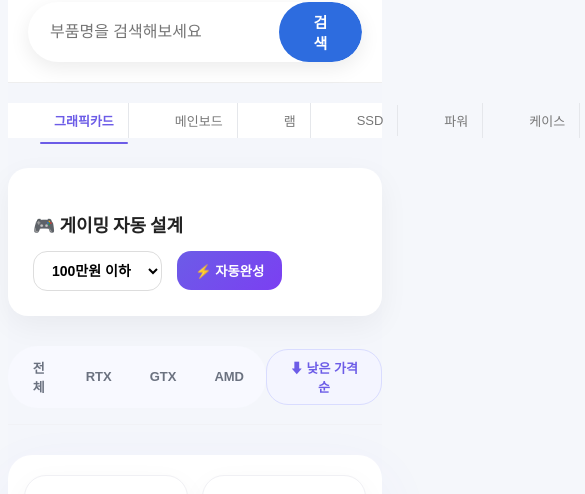
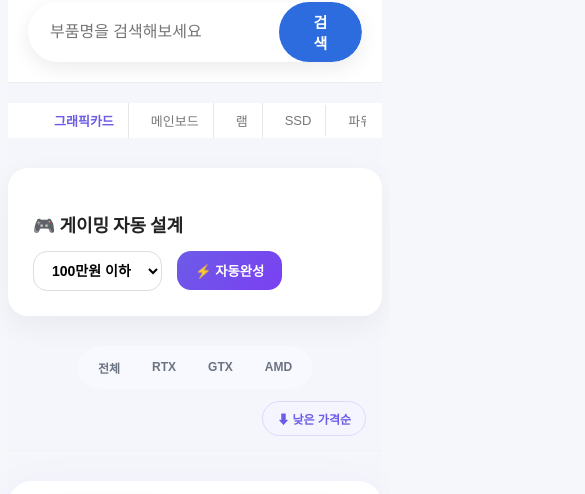
Before and after one commit to choyoungwooo/Comsandashop, a React (Vite) app: page /builder in a window 390 px wide. Shown: the part 96-590 px from the top of the page, 585 px wide, since content can reach past the window. Built offline with nearby package versions, Linux system fonts and the light colour scheme; a web font is replaced by a local one.

Commit message:
mobile layout fix

```diff
--- a/src/css/home.css
+++ b/src/css/home.css
@@ -494,6 +494,9 @@ total-price{
 /* =================================================
    MOBILE FINAL (768px 이하)
 ================================================= */
+/* =========================================
+   📱 MOBILE (768px 이하)
+========================================= */
 @media (max-width: 768px){
 
   /* ===============================
@@ -510,21 +513,62 @@ total-price{
   }
 
   /* ===============================
-     📂 카테고리 왼쪽 정렬
+     📂 카테고리 가로 스크롤
   =============================== */
   .category-nav{
     padding: 0 16px;
   }
 
   .category-nav-inner{
+    display: flex;
     justify-content: flex-start !important;
     padding-left: 16px;
+    gap: 8px;
+    overflow-x: auto;
+    scroll-behavior: smooth;
   }
 
   .category-nav-inner button{
     flex: 0 0 auto;
     white-space: nowrap;
     font-size: 13px;
+    padding: 8px 14px;
+  }
+
+  .category-nav-inner::-webkit-scrollbar{
+    display: none;
+  }
+
+  /* ===============================
+     🔎 필터 영역
+  =============================== */
+  .filter-row{
+    display: flex !important;
+    flex-direction: column !important;
+    gap: 12px;
+    padding: 0 16px 14px;
+  }
+
+  .brand-filter{
+    display: flex !important;
+    overflow-x: auto !important;
+    gap: 8px;
+  }
+
+  .brand-filter button{
+    flex: 0 0 auto;
+    white-space: nowrap;
+    font-size: 12px;
+    padding: 7px 12px;
+  }
+
+  .brand-filter::-webkit-scrollbar{
+    display: none;
+  }
+
+  .sort-toggle{
+    align-self: flex-end;
+    font-size: 12px;
     padding: 8px 14px;
   }
 
@@ -536,6 +580,7 @@ total-price{
   }
 
   .product-area{
+    display: grid !important;
     grid-template-columns: repeat(2, 1fr) !important;
     gap: 14px !important;
   }
@@ -547,12 +592,13 @@ total-price{
   /* ===============================
      📦 하단 견적 슬라이드
   =============================== */
+
   .estimate-wrapper{
     position: fixed !important;
     bottom: 0 !important;
     left: 0 !important;
     width: 100% !important;
-    z-index: 9999999 !important;
+    z-index: 9999 !important;
   }
 
   .estimate-box{
@@ -560,13 +606,13 @@ total-price{
     background: #fff;
     border-radius: 20px 20px 0 0;
     box-shadow: 0 -8px 30px rgba(0,0,0,0.15);
-    height: 70px;
+    height: 70px;               /* 닫힘 상태 */
     overflow: hidden;
     transition: height 0.3s ease;
   }
 
   .estimate-box.open{
-    height: 65vh;
+    height: 65vh;               /* 열림 상태 */
   }
 
   .estimate-toggle{
@@ -584,4 +630,32 @@ total-price{
     padding: 15px 20px 30px;
   }
 
+  /* ===============================
+     🔥 슬롯 정렬 깨짐 방지
+  =============================== */
+
+  .estimate-slot{
+    display: flex !important;
+    flex-direction: column !important;
+    gap: 6px;
+  }
+
+  .slot-left{
+    display: block !important;
+    min-width: auto !important;
+  }
+
+  .slot-label{
+    display: block !important;
+    font-size: 12px !important;
+    font-weight: 700 !important;
+    color: #9ca3af !important;
+  }
+
+  .slot-right{
+    display: flex;
+    align-items: center;
+    gap: 8px;
+  }
+
 }
```
